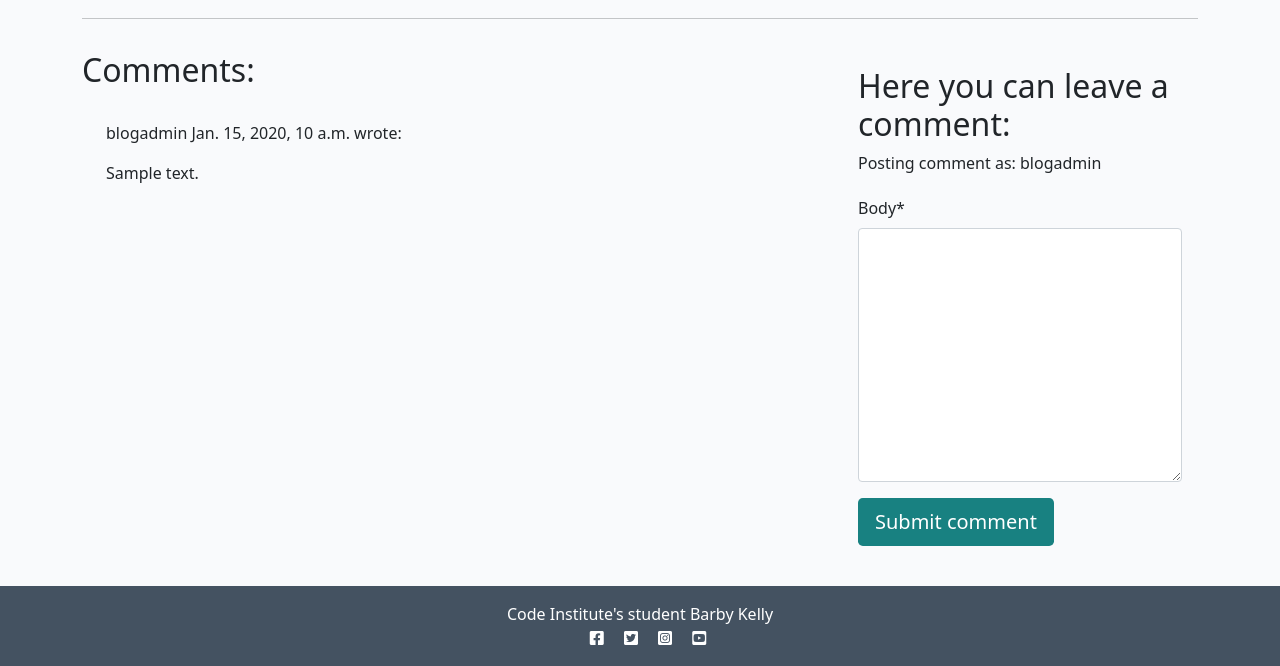
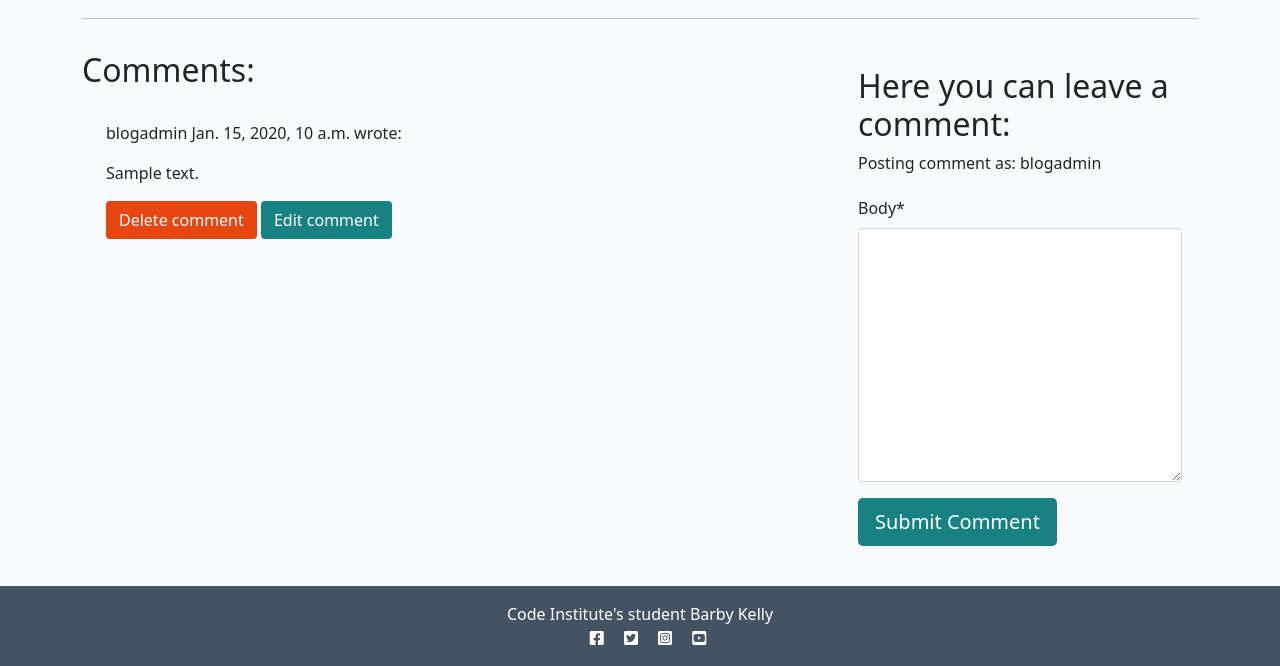
Before and after one commit to BarbyKelly/blog, a Django app: a page that uses templates/base.html in a window 1280 px wide. Shown: the part 514-1180 px from the top of the page. Run offline with Django 4.2, Linux system fonts and the light colour scheme; a user stored in the database is signed in; data comes from the database, SQL or seed files in the repository; tables that the repository leaves empty hold one stand-in row (values such as "Sample post"); some libraries are stand-ins or nearby versions.

Commit message:
Add comment CRUD, option to edit and delete

```diff
--- a/bkblog/templates/bkblog/post_detail.html
+++ b/bkblog/templates/bkblog/post_detail.html
@@ -62,6 +62,10 @@
             {% if not comment.approved and comment.author == user %}
             <p class="approval">This comment is awaiting for approval by an administrator</p>
             {% endif %}
+            {% if user.is_authenticated and comment.author == user %}
+            <button class="btn btn-delete" comment_id="{{ comment.id }}">Delete comment</button>
+            <button class="btn btn-edit" comment_id="{{ comment.id }}">Edit comment</button>
+            {% endif %}
         </div>
         <!-- For loop ends here -->
         {% endfor %}
@@ -78,7 +82,7 @@
             {{ comment_form | crispy }}
             {% csrf_token %}
             <button id="submitButton" type="submit"
-              class="btn btn-signup btn-lg">Submit comment</button>
+              class="btn btn-signup btn-lg">Submit Comment</button>
           </form>
           {% else %}
           <p>Log in to leave a comment</p>
@@ -87,4 +91,32 @@
     </div>
   </div>
 </div>
+<!-- Delete Comment confirmation modal -->
+<div class="modal fade" id="deleteModal" tabindex="-1"
+  aria-labelledby="deleteModalLabel" aria-hidden="true">
+  <div class="modal-dialog">
+    <div class="modal-content">
+      <div class="modal-header">
+        <h5 class="modal-title"
+          id="deleteModalLabel">Delete your comment?</h5>
+        <button type="button" class="btn-close"
+          data-bs-dismiss="modal" aria-label="Close"></button>
+      </div>
+      <div class="modal-body">
+        Attention! You are about to delete your comment.
+        Deletion cannot be undone.
+      </div>
+      <div class="modal-footer">
+        <button type="button" class="btn btn-secondary"
+          data-bs-dismiss="modal">Go back</button>
+        <a id="deleteConfirm" href="#" class="btn
+          btn-danger">Delete this comment</a>
+      </div>
+    </div>
+  </div>
+</div>
 {% endblock content %}
+
+{% block extras %}
+<script src="{% static 'js/comments.js' %}"></script>
+{% endblock %}
--- a/bkblog/urls.py
+++ b/bkblog/urls.py
@@ -4,4 +4,8 @@ from django.urls import path
 urlpatterns = [
     path('', views.PostList.as_view(), name='home'),
     path('<slug:slug>/', views.post_detail, name='post_detail'),
+    path('<slug:slug>/edit_comment/<int:comment_id>',
+         views.comment_edit, name='comment_edit'),
+    path('<slug:slug>/delete_comment/<int:comment_id>',
+         views.comment_delete, name='comment_delete'),
 ]
--- a/bkblog/views.py
+++ b/bkblog/views.py
@@ -1,7 +1,8 @@
-from django.shortcuts import render, get_object_or_404
+from django.shortcuts import render, get_object_or_404,reverse
 from django.views import generic
 from django.contrib import messages
-from .models import Post
+from django.http import HttpResponseRedirect
+from .models import Post, Comment
 from .forms import CommentForm
 
 
@@ -14,7 +15,7 @@ class PostList(generic.ListView):
 
 def post_detail(request, slug):
     """
-    Display an individual :model:`blog.Post`.
+    Display an individual: model:`blog.Post`.
 
     **Context**
 
@@ -57,3 +58,43 @@ def post_detail(request, slug):
             "comment_form": comment_form,
         },
     )
+
+
+def comment_edit(request, slug, comment_id):
+    """
+    View to edit comments
+    """
+    if request.method == "POST":
+
+        queryset = Post.objects.filter(status=1)
+        post = get_object_or_404(queryset, slug=slug)
+        comment = get_object_or_404(Comment, pk=comment_id)
+        comment_form = CommentForm(data=request.POST, instance=comment)
+
+        if comment_form.is_valid() and comment.author == request.user:
+            comment = comment_form.save(commit=False)
+            comment.post = post
+            comment.approved = False
+            comment.save()
+            messages.add_message(request, messages.SUCCESS, 'Success! Your comment was updated!')
+        else:
+            messages.add_message(request, messages.ERROR, 'Attention! Error updating your comment!')
+
+    return HttpResponseRedirect(reverse('post_detail', args=[slug]))
+
+
+def comment_delete(request, slug, comment_id):
+    """
+    View to delete comment
+    """
+    queryset = Post.objects.filter(status=1)
+    post = get_object_or_404(queryset, slug=slug)
+    comment = get_object_or_404(Comment, pk=comment_id)
+
+    if comment.author == request.user:
+        comment.delete()
+        messages.add_message(request, messages.SUCCESS, 'Your comment was successfully deleted!')
+    else:
+        messages.add_message(request, messages.ERROR, 'Attention! You may only delete your own comments!')
+
+    return HttpResponseRedirect(reverse('post_detail', args=[slug]))
--- /dev/null
+++ b/static/js/comments.js
@@ -0,0 +1,46 @@
+const editButtons = document.getElementsByClassName("btn-edit");
+const commentText = document.getElementById("id_body");
+const commentForm = document.getElementById("commentForm");
+const submitButton = document.getElementById("submitButton");
+
+const deleteModal = new bootstrap.Modal(document.getElementById("deleteModal"));
+const deleteButtons = document.getElementsByClassName("btn-delete");
+const deleteConfirm = document.getElementById("deleteConfirm");
+
+/**
+* Initializes edit functionality for the provided edit buttons.
+*
+* For each button in the `editButtons` collection:
+* - Retrieves the associated comment's ID upon click.
+* - Fetches the content of the corresponding comment.
+* - Populates the `commentText` input/textarea with the comment's content for editing.
+* - Updates the submit button's text to "Update".
+* - Sets the form's action attribute to the `edit_comment/{commentId}` endpoint.
+*/
+for (let button of editButtons) {
+  button.addEventListener("click", (e) => {
+    let commentId = e.target.getAttribute("comment_id");
+    let commentContent = document.getElementById(`comment${commentId}`).innerText;
+    commentText.value = commentContent;
+    submitButton.innerText = "Update";
+    commentForm.setAttribute("action", `edit_comment/${commentId}`);
+  });
+}
+
+/**
+* Initializes deletion functionality for the provided delete buttons.
+*
+* For each button in the `deleteButtons` collection:
+* - Retrieves the associated comment's ID upon click.
+* - Updates the `deleteConfirm` link's href to point to the
+*   deletion endpoint for the specific comment.
+* - Displays a confirmation modal (`deleteModal`) to prompt
+*   the user for confirmation before deletion.
+*/
+for (let button of deleteButtons) {
+    button.addEventListener("click", (e) => {
+      let commentId = e.target.getAttribute("comment_id");
+      deleteConfirm.href = `delete_comment/${commentId}`;
+      deleteModal.show();
+    });
+  }
--- a/static/js/script.js
+++ /dev/null
@@ -1 +0,0 @@
-console.log("Sharing beautiful moments")
--- a/templates/base.html
+++ b/templates/base.html
@@ -116,6 +116,9 @@
         integrity="sha384-gtEjrD/SeCtmISkJkNUaaKMoLD0//ElJ19smozuHV6z3Iehds+3Ulb9Bn9Plx0x4" crossorigin="anonymous">
         </script>
     <script src="{% static 'js/script.js' %}"></script>
+
+    {% block extras %}
+    {% endblock %}
 </body>
 
 </html>
```
Also changed, not shown: about/views.py (+9 -0 lines).
